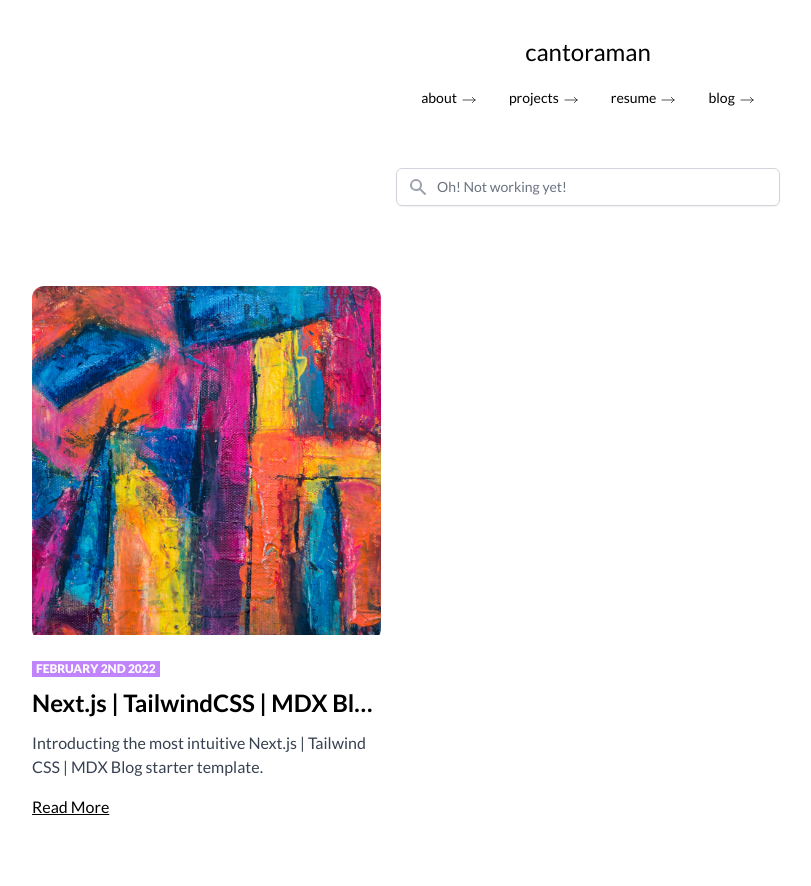
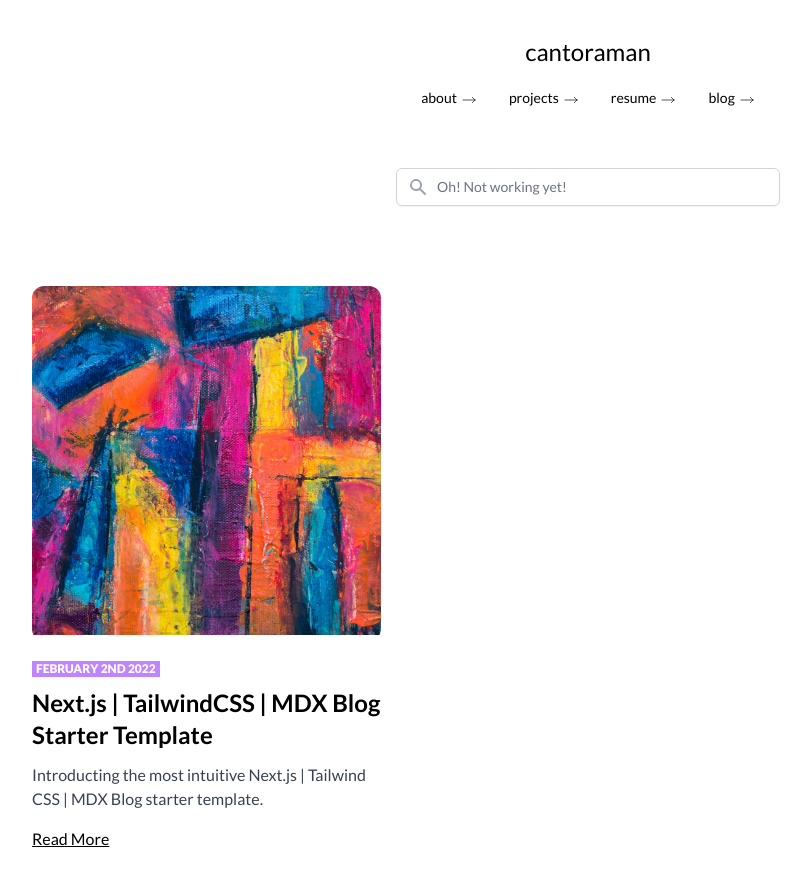
Before and after one commit to rrzhang139/richardzhang.com, a Next.js app: page /blog in a window 1280 px wide. Shown: the top 886 px of the page, without its empty margins (52-863 px from the left). Built offline with nearby package versions, Linux system fonts and the light colour scheme.

Commit message:
check this before merging

```diff
--- a/package.json
+++ b/package.json
@@ -13,6 +13,7 @@
     "@mdx-js/react": "^2.0.0",
     "@next/mdx": "^12.0.10",
     "@tailwindcss/forms": "^0.4.0",
+    "@tailwindcss/line-clamp": "^0.3.1",
     "@tailwindcss/typography": "^0.5.1",
     "fs": "^0.0.1-security",
     "gray-matter": "^4.0.3",
--- a/pages/blog/index.js
+++ b/pages/blog/index.js
@@ -71,7 +71,7 @@ export default function Blog({ data }) {
                     </p>
                     <Link href={post.path}>
                       <a className='block mb-3 hover:underline'>
-                        <h2 className='text-2xl font-bold leading-8 text-black transition-colors duration-200 hover:text-deep-purple-accent-700 truncate'>
+                        <h2 className='text-2xl font-bold leading-8 text-black transition-colors duration-200 hover:text-deep-purple-accent-700 lg:line-clamp-2'>
                           {post.title}
                         </h2>
                       </a>
--- a/tailwind.config.js
+++ b/tailwind.config.js
@@ -10,5 +10,9 @@ module.exports = {
       },
     },
   },
-  plugins: [require("@tailwindcss/typography"), require("@tailwindcss/forms")],
+  plugins: [
+    require("@tailwindcss/typography"),
+    require("@tailwindcss/forms"),
+    require("@tailwindcss/line-clamp"),
+  ],
 };
```
Also changed, not shown: 1 other file (tests, documents, lock files or other folders).
